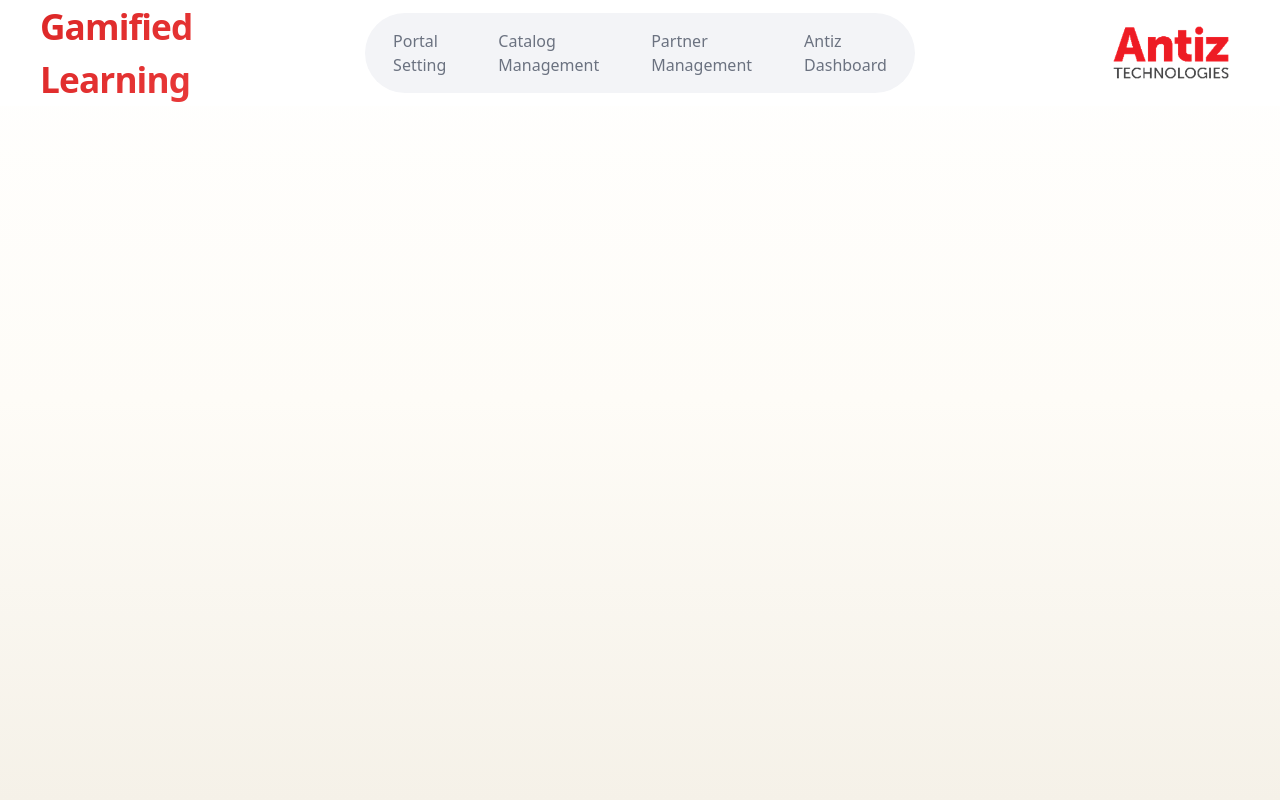
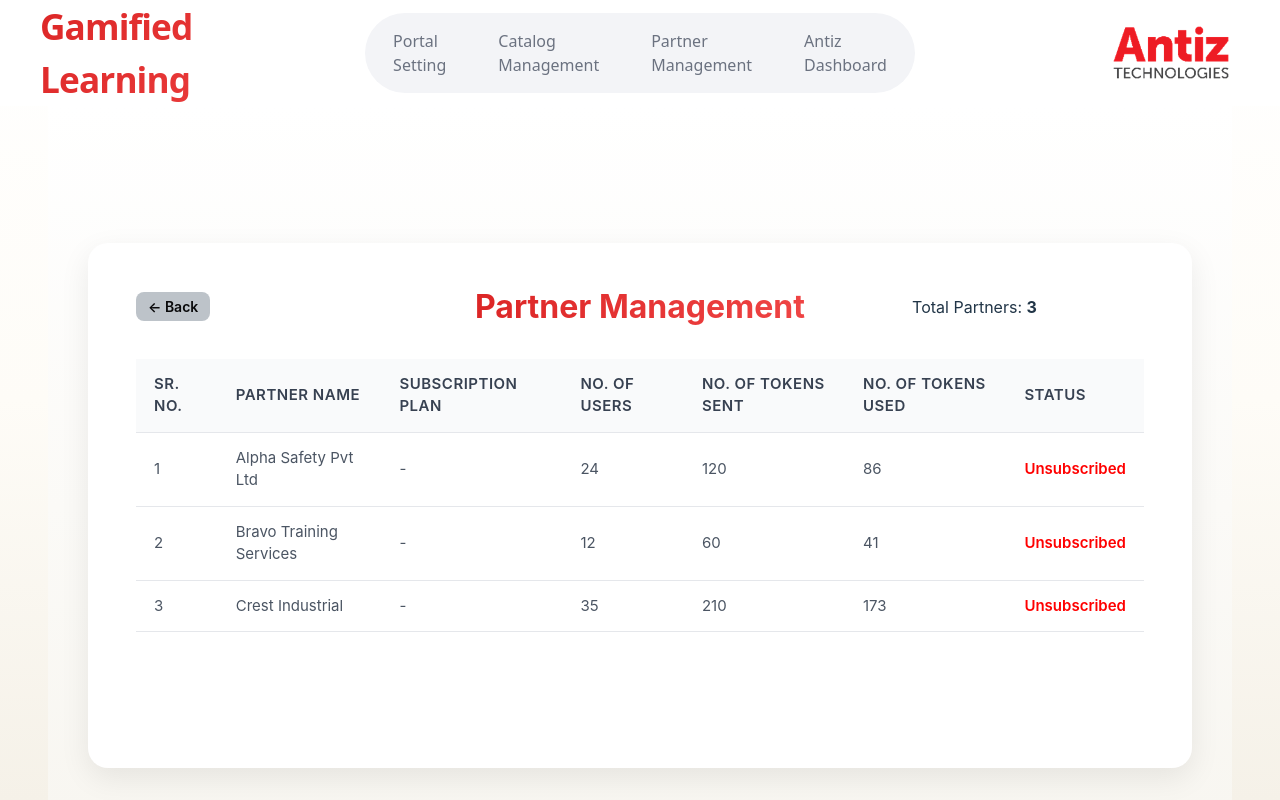
Before and after one commit to Prabhushapure/safety-saas-enterprise, a React (Vite) app: page /AWE-SaaS/internal/partners in a window 1280 px wide. Built offline with nearby package versions, Linux system fonts and the light colour scheme; no server answers.

Commit message:
partner list masagement feature added

```diff
--- a/src/App.jsx
+++ b/src/App.jsx
@@ -15,6 +15,7 @@ import ListManagement from './pages/internal/ListManagement';
 import CompanyListManagement from './pages/internal/CompanyListManagement';
 import CompanyManagement from './pages/internal/CompanyManagement';
 import AntizDashboard from "./pages/internal/AntizDashboard";
+import Partners from "./pages/internal/Partners";
 
 import PartnerLogin from './pages/partner/PartnerLogin';
 import PartnerSignup from './pages/partner/PartnerSignup';
@@ -72,6 +73,7 @@ function AppContent() {
           <Route path="/internal/company-management" element={<CompanyManagement />} />
           <Route path="/internal/catalog-management" element={<CatalogManagement />} />
           <Route path="/internal/partner-management" element={<PartnerManagement />} />
+          <Route path="/internal/partners" element={<Partners />} />
           <Route path="/internal/antiz-dashboard" element={<AntizDashboard />} />
         </Routes>
       </main>
--- a/src/pages/internal/PartnerManagement.jsx
+++ b/src/pages/internal/PartnerManagement.jsx
@@ -8,8 +8,8 @@ const PartnerManagement = () => {
   const menuLinks = [
     {
       title: "Partner Management",
-      note: "Coming Soon",
-      disabled: true,
+      note: "List of registered Partners",
+      disabled: false,
       path: "/internal/partners",
     },
     {
--- /dev/null
+++ b/src/pages/internal/Partners.jsx
@@ -0,0 +1,99 @@
+import React, { useEffect, useState } from "react";
+import "./GameManagement.css";
+import { useNavigate } from "react-router-dom";
+
+const API_BASE_URL = "/AWE-SaaS/api";
+
+const Partners = () => {
+  const navigate = useNavigate();
+  const [loading, setLoading] = useState(true);
+  const [error, setError] = useState("");
+  const [rows, setRows] = useState([]);
+
+  useEffect(() => {
+    const fetchPartners = async () => {
+      try {
+        setError("");
+        const res = await fetch(`${API_BASE_URL}/partners/summary`);
+        if (!res.ok) throw new Error("failed");
+        const data = await res.json();
+        if (data.success) {
+          setRows(data.data || []);
+        } else {
+          throw new Error(data.message || "Failed to load partners");
+        }
+      } catch {
+        setRows([
+          { id: 1, partner_name: "Alpha Safety Pvt Ltd", users_count: 24, tokens_sent: 120, tokens_used: 86 },
+          { id: 2, partner_name: "Bravo Training Services", users_count: 12, tokens_sent: 60, tokens_used: 41 },
+          { id: 3, partner_name: "Crest Industrial", users_count: 35, tokens_sent: 210, tokens_used: 173 },
+        ]);
+      } finally {
+        setLoading(false);
+      }
+    };
+    fetchPartners();
+  }, []);
+
+  return (
+    <div className="gm-page">
+      <div className="gm-card">
+        <div className="gm-header">
+          <button className="gm-back-btn" onClick={() => navigate("/internal/partner-management")}>
+            ← Back
+          </button>
+          <h1 className="gm-title gm-title-center">Partner Management</h1>
+          <div className="gm-partner-count">
+            Total Partners: <strong>{rows.length}</strong>
+          </div>
+        </div>
+
+        {error && <p style={{ color: "#b91c1c", marginBottom: 8 }}>{error}</p>}
+
+        {loading ? (
+          <p>Loading...</p>
+        ) : (
+          <div className="gm-table-container">
+            <table className="gm-table">
+              <thead>
+                <tr>
+                  <th>Sr. No.</th>
+                  <th>Partner Name</th>
+                  <th>Subscription Plan</th>
+                  <th>No. of Users</th>
+                  <th>No. of Tokens Sent</th>
+                  <th>No. of Tokens Used</th>
+                  <th>Status</th>
+                </tr>
+              </thead>
+              <tbody>
+                {rows.map((r, index) => (
+                  <tr key={r.id}>
+                    <td>{index + 1}</td>
+                    <td>{r.partner_name}</td>
+                    <td>{r.subscription_id || "-"}</td>
+                    <td>{r.users_count}</td>
+                    <td>{r.tokens_sent}</td>
+                    <td>{r.tokens_used}</td>
+                    <td>
+                      <span
+                        style={{
+                          color: r.is_active === 1 ? "green" : "red",
+                          fontWeight: "600",
+                        }}
+                      >
+                        {r.is_active === 1 ? "Active" : "Unsubscribed"}
+                      </span>
+                    </td>
+                  </tr>
+                ))}
+              </tbody>
+            </table>
+          </div>
+        )}
+      </div>
+    </div>
+  );
+};
+
+export default Partners;
```
Also changed, not shown: 2 other files (tests, documents, lock files or other folders).
